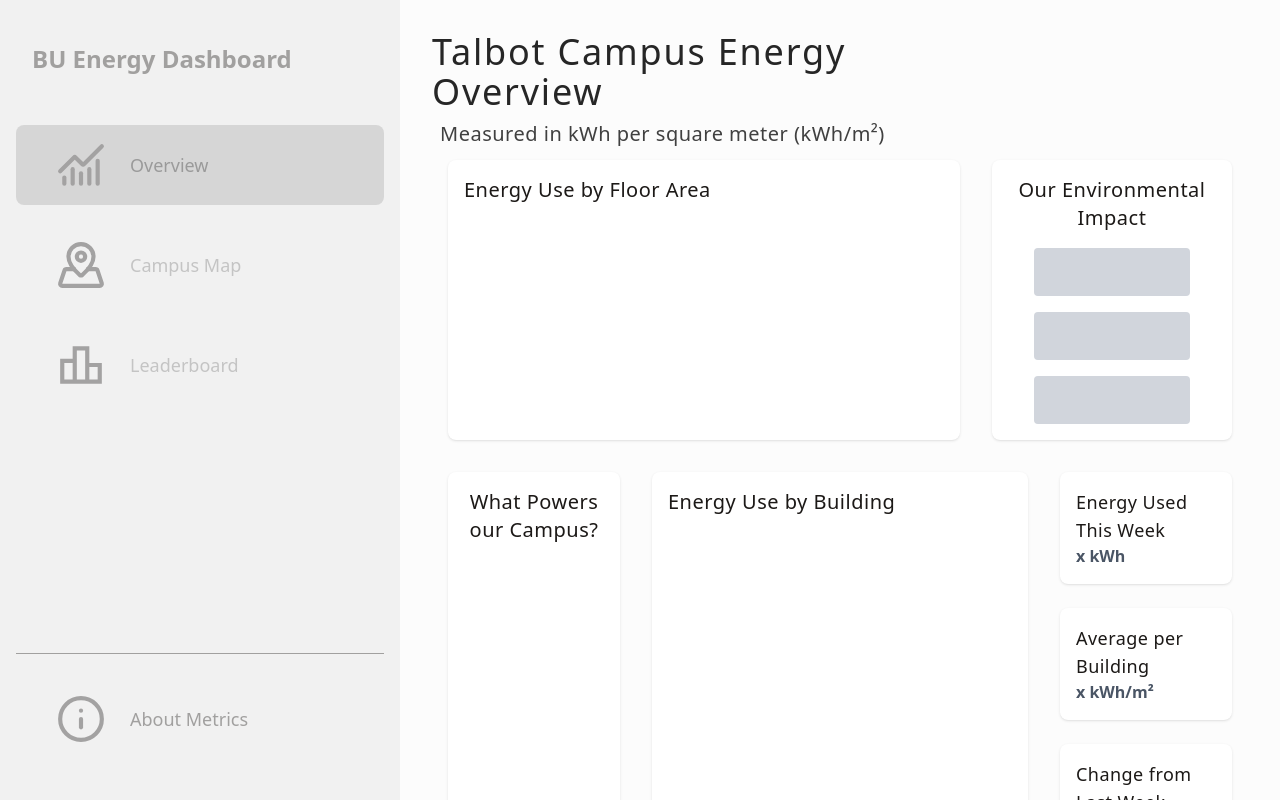
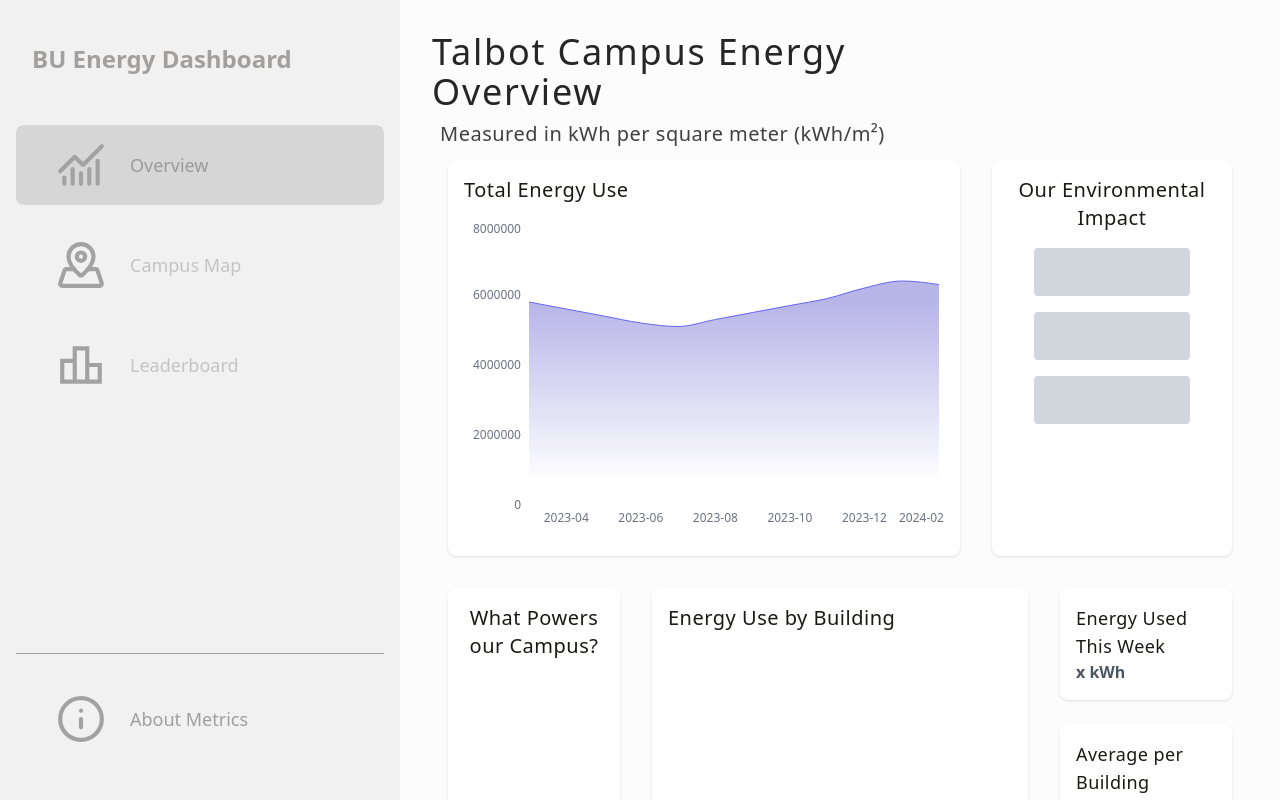
Before and after one commit to dionlwilliams/bu-energy-dashboard, a React (Vite) app: page / in a window 1280 px wide. Built offline with nearby package versions, Linux system fonts and the light colour scheme.

Commit message:
Added  area graph for overall energy with simple styling - TODO: styling of axis, changing format of labels to be simpler

```diff
--- a/package.json
+++ b/package.json
@@ -12,6 +12,7 @@
   "dependencies": {
     "@tailwindcss/vite": "^4.1.4",
     "framer-motion": "^12.7.4",
+    "json-loader": "^0.5.7",
     "lucide-react": "^0.494.0",
     "motion": "^12.7.4",
     "package.json": "^2.0.1",
--- /dev/null
+++ b/src/components/overview/LineGraph.jsx
@@ -0,0 +1,33 @@
+import { ResponsiveContainer, AreaChart, Area, XAxis, YAxis, Tooltip} from "recharts";
+import { motion } from "framer-motion";
+import overallEnergyData from '../../tempData/overallEnergy.json';
+import React from 'react'
+
+const LineGraph = () => {
+  return (
+    <div className="h-80 ">
+      <ResponsiveContainer width={"100%"} height={"100%"}>
+        <AreaChart data={overallEnergyData.yearly}>
+          <defs>
+            <linearGradient id="colourEnergy" x1="0" y1="0" x2="0" y2="1">
+            <stop offset="10%" stopColor="#8884d8" stopOpacity={0.6}/>
+            <stop offset="90%" stopColor="#8884d8" stopOpacity={0}/>
+            </linearGradient>
+          </defs>
+          <XAxis dataKey={"month"} tick={{ fill: "#6B7280", fontSize: 12 }} axisLine={false} tickLine={false}/>
+          <YAxis tick={{ fill: "#6B7280", fontSize: 12 }} axisLine={false} tickLine={false} />
+            <Tooltip/>
+              <Area
+                type={'monotone'}
+                dataKey={'kWh'}
+                stroke="#6366F1"
+                fill={"url(#colourEnergy"}
+                fillOpacity={1}
+              />
+        </AreaChart>
+      </ResponsiveContainer>
+    </div>
+  )
+}
+
+export default LineGraph
--- a/src/tempData/overallEnergy.json
+++ b/src/tempData/overallEnergy.json
@@ -1,5 +1,4 @@
 {
-    "energyData": {
       "daily": [
         { "timestamp": "2024-03-15T00:00", "kWh": 1200 },
         { "timestamp": "2024-03-15T01:00", "kWh": 1150 },
@@ -66,5 +65,4 @@
         { "month": "2024-01", "kWh": 6400000 },
         { "month": "2024-02", "kWh": 6300000 }
       ]
-    }
   }
--- a/src/webpages/OverviewPage.jsx
+++ b/src/webpages/OverviewPage.jsx
@@ -1,4 +1,5 @@
 import React from 'react'
+import LineGraph from '../components/overview/LineGraph'
 
 const OverviewPage = () => {
   return (
@@ -22,7 +23,8 @@ const OverviewPage = () => {
       <div className='flex-1 grid grid-cols-1 md:grid-cols-3 o gap-8 pl-8 pb-4 pr-8 pt-4'>
         {/* Energy Use Line Graph Left */}
         <div className="md:col-span-2 bg-white p-4 rounded-lg shadow">
-          <h2 className="text-xl font-light tracking-wide mb-4">Energy Use by Floor Area</h2>
+          <h2 className="text-xl font-light tracking-wide mb-4">Total Energy Use</h2>
+          <LineGraph />
         </div>
 
         {/* Environmental Impact Stats Right */}
```
Also changed, not shown: 1 other file (tests, documents, lock files or other folders).
